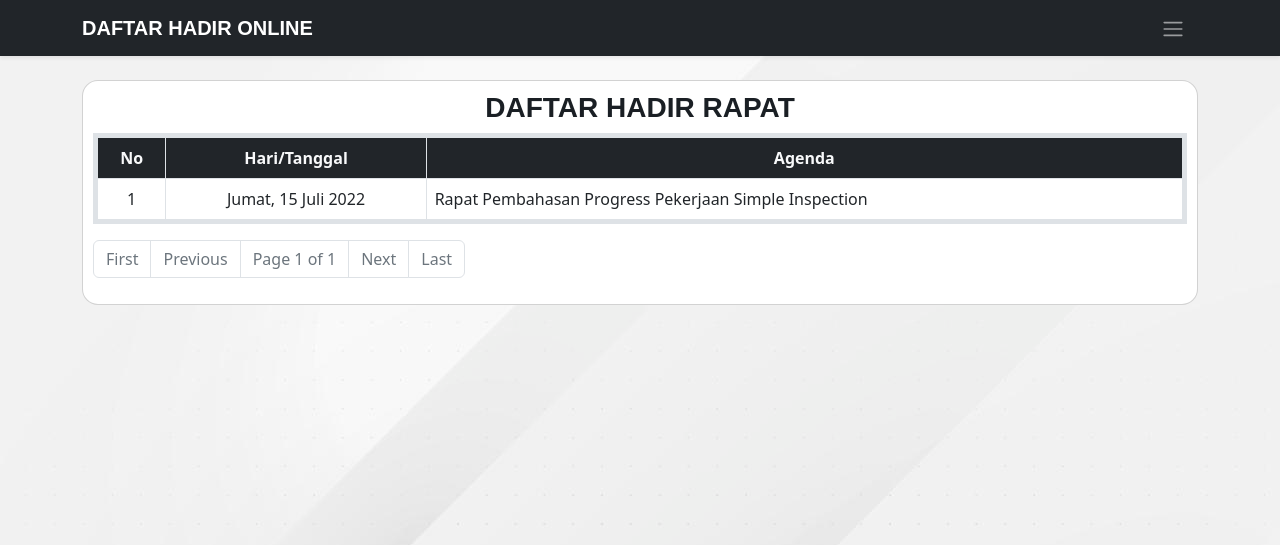
After one commit to alannuarii/daftar_hadir, a Flask app: page /pengaturan/1/1 in a window 1280 px wide. The commit adds this page. Shown: the top 545 px of the page. Run offline with Flask 2, Linux system fonts and the light colour scheme; data comes from the database, SQL or seed files in the repository; both versions use the stored data as it was after the commit.

Commit message:
BIG UPDATE

```diff
--- a/app/models/agenda.py
+++ b/app/models/agenda.py
@@ -2,11 +2,13 @@ from app import db
 
 class Agenda(db.Model):
     id = db.Column(db.Integer, primary_key=True, autoincrement=True)
-    tanggal = db.Column(db.String(30), nullable=False)
+    tanggal = db.Column(db.String(50), nullable=False)
+    tanggal_real = db.Column(db.String(50), nullable=False)
     waktu = db.Column(db.String(10), nullable=False)
     tempat = db.Column(db.String(80), nullable=False)
     link = db.Column(db.String(250), nullable=True)
     agenda = db.Column(db.String(150), nullable=False)
+    user_id = db.Column(db.Integer, db.ForeignKey('user.id'))
     absens = db.relationship('Absen', backref='agenda', cascade="all, delete-orphan")
 
     def __repr__(self):
--- a/app/models/user.py
+++ b/app/models/user.py
@@ -10,7 +10,8 @@ class User(UserMixin, db.Model):
     email = db.Column(db.String(60), index=True, unique=True, nullable=False)
     password = db.Column(db.String(250), nullable=False)
     level = db.Column(db.Integer, nullable=False)
-    created_at = db.Column(db.DateTime, default=datetime.utcnow)
+    created_at = db.Column(db.DateTime, default=datetime.now())
+    agendas = db.relationship('Agenda', backref='user', cascade="all, delete-orphan")
 
     def __repr__(self):
         return '<User {}>'.format(self.name)
--- a/app/routes.py
+++ b/app/routes.py
@@ -5,6 +5,7 @@ from flask import render_template, request, redirect, url_for, flash, make_respo
 from datetime import datetime, timedelta
 from flask_login import current_user, login_user, logout_user, login_required
 from werkzeug.urls import url_parse
+from app.controller import tanggal
 from app.models.user import User
 from app.models.agenda import Agenda
 from app.models.absen import Absen
@@ -63,15 +64,16 @@ def index():
     # db.session.commit()
 
     today = datetime.now().strftime('%Y-%m-%d')
-    rapat_today = Agenda.query.filter_by(tanggal=today).all()
+    rapat_today = Agenda.query.filter_by(tanggal_real=today).all()
 
     if request.method == 'POST':
-        tanggal = request.form['tanggal']
+        str_tanggal = request.form['tanggal']
         waktu = request.form['waktu']
         tempat = request.form['tempat']
         link = request.form['link']
         agenda = request.form['agenda']
-        rapat = Agenda(tanggal=tanggal, waktu=waktu, tempat=tempat, link=link, agenda=agenda)
+        user_id = request.form['user_id']
+        rapat = Agenda(tanggal=tanggal(str_tanggal), tanggal_real=str_tanggal, waktu=waktu, tempat=tempat, link=link, agenda=agenda, user_id=user_id)
         db.session.add(rapat)
         db.session.commit()
         return redirect(url_for('index'))
@@ -156,6 +158,13 @@ def cetak_absen(agenda_id):
     return render_template('pages/cetak-absen.html', title='Cetak Daftar Hadir', guests=guest)
 
 
+@app.route('/pengaturan/<id>/<int:page_num>')
+def pengaturan(id, page_num):
+    rapats = Agenda.query.filter_by(user_id=id).paginate(per_page=10, page=page_num, error_out=True)
+
+    return render_template('pages/pengaturan.html', title='Pengaturan', rapats=rapats)
+
+
 @app.route('/absen-pdf/<agenda_id>')
 def konversi(agenda_id):
     res = 'http://127.0.0.1:5000/cetak-absen/{}'.format(agenda_id)
--- a/app/static/css/style.css
+++ b/app/static/css/style.css
@@ -150,3 +150,8 @@ body {
 .cetak-absen .table-2 th:nth-child(6) {
   width: 15%;
 }
+
+/* PENGATURAN */
+.pengaturan .card {
+  padding: 10px;
+}
--- a/app/templates/includes/navbar.html
+++ b/app/templates/includes/navbar.html
@@ -31,6 +31,7 @@
       <a href="{{ url_for('index' ) }}" class="btn btn-secondary d-flex align-items-center justify-content-center mb-2"><i class="bi-arrow-right-circle me-2"></i>Check-In</a>
       <button class="btn btn-secondary d-flex align-items-center justify-content-center mb-2" data-bs-toggle="modal" data-bs-target="#modal-input"><i class="bi-journal-plus me-2"></i>Buat Daftar Hadir</button>
       <a href="{{ url_for('daftar_hadir', page_num=1 ) }}" class="btn btn-secondary d-flex align-items-center justify-content-center mb-2"><i class="bi-journal-text me-2"></i>Daftar Hadir Rapat</a>
+      <a href="{{ url_for('pengaturan', id=current_user.id, page_num=1 ) }}" class="btn btn-secondary d-flex align-items-center justify-content-center mb-2"><i class="bi-gear me-2"></i>Pengaturan</a>
       <a href="{{ url_for('logout' ) }}" class="btn btn-dark d-flex align-items-center justify-content-center"><i class="bi-box-arrow-right me-2"></i>Sign Out</a>
     </div>
   </div>
@@ -59,6 +60,7 @@
   <div class="modal-dialog">
     <div class="modal-content">
       <form action="" method="post">
+        <input type="hidden" name="user_id" value="{{current_user.id}}" />
         <div class="modal-body">
           <h5 class="text-center fw-bolder">BUAT DAFTAR HADIR</h5>
           <div class="form-floating mb-2">
--- /dev/null
+++ b/app/templates/pages/pengaturan.html
@@ -0,0 +1,61 @@
+{% extends 'layouts/base.html' %} {% block title %}
+<title>{{ title }}</title>
+{% endblock %} {% block content %}
+<main class="container pengaturan">
+  <div class="row">
+    <div class="col-12">
+      <div class="card text-center rounded-4">
+        <h3 class="fw-bolder">DAFTAR HADIR RAPAT</h3>
+        <table class="table table-bordered text-center border border-5">
+          <thead class="bg-dark">
+            <tr class="text-light">
+              <th scope="col">No</th>
+              <th scope="col">Hari/Tanggal</th>
+              <th scope="col">Agenda</th>
+            </tr>
+          </thead>
+          <tbody>
+            {% for rapat in rapats.items %}
+            <tr>
+              <td>{{loop.index}}</td>
+              <td>{{rapat.tanggal}}</td>
+              <td class="text-start">{{rapat.agenda}}</td>
+            </tr>
+            {% endfor %}
+          </tbody>
+        </table>
+        <nav aria-label="Page navigation example">
+          <ul class="pagination">
+            {% if rapats.page != 1 %}
+            <li class="page-item"><a class="page-link" href="{{ url_for('pengaturan', page_num=1, id=rapats[0].user_id ) }}">First</a></li>
+            {% else %}
+            <li class="page-item disabled"><span class="page-link">First</span></li>
+            {% endif %} {% if rapats.has_prev %}
+            <li class="page-item"><a class="page-link" href="{{ url_for('pengaturan', page_num=rapats.prev_num, id=rapats[0].user_id ) }}">Previous</a></li>
+            {% else %}
+            <li class="page-item disabled"><span class="page-link">Previous</span></li>
+            {% endif %}
+            <li class="page-item disabled"><span class="page-link">Page {{rapats.page}} of {{rapats.pages}}</span></li>
+            {% if rapats.has_next %}
+            <li class="page-item"><a class="page-link" href="{{ url_for('pengaturan', page_num=rapats.next_num, id=rapats[0].user_id ) }}">Next</a></li>
+            {% else %}
+            <li class="page-item disabled"><span class="page-link">Next</span></li>
+            {% endif %} {% if rapats.has_next %}
+            <li class="page-item"><a class="page-link" href="{{ url_for('pengaturan', page_num=rapats.pages, id=rapats[0].user_id ) }}">Last</a></li>
+            {% else %}
+            <li class="page-item disabled"><span class="page-link">Last</span></li>
+            {% endif %}
+          </ul>
+        </nav>
+      </div>
+    </div>
+  </div>
+  <script>
+    function showAlert() {
+      swal("Tidak ada peserta rapat", {
+        button: false,
+      });
+    }
+  </script>
+</main>
+{% endblock %}
```
Also changed, not shown: app/controller.py (added, +22 -0 lines), migrations/versions/26dc29939b01_.py (renamed from migrations/versions/f7cb0f92dff1_.py, +7 -7 lines), migrations/versions/869010ff13ec_.py (renamed from migrations/versions/9600f8966e2d_.py, +15 -12 lines), absen.db.
